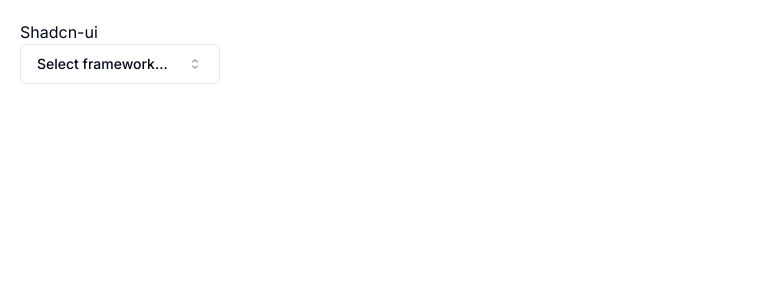
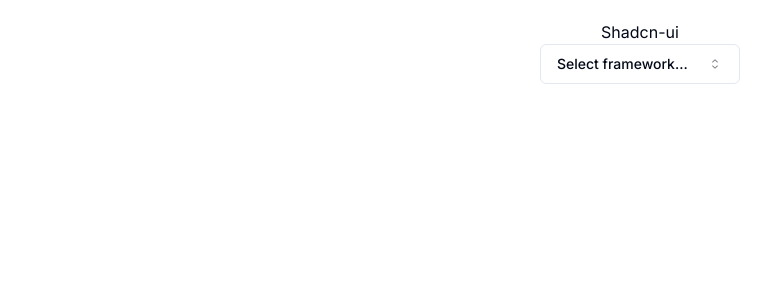
Before and after one commit to CodewithTanzeel/shadcn-ui-05, a Next.js app: page / in a window 1280 px wide. Shown: the top 300 px of the page, without its empty margins (0-783 px from the left). Built offline with nearby package versions, Linux system fonts and the light colour scheme.

Commit message:
Update page.tsx

```diff
--- a/src/app/page.tsx
+++ b/src/app/page.tsx
@@ -3,7 +3,7 @@
 
 export default function Home() {
   return (
-    <div className="p-5 justify-center items-center ">
+    <div className="p-5 justify-center items-center text-center ">
 
    <h1 className="">Shadcn-ui</h1>
    <div>
```
